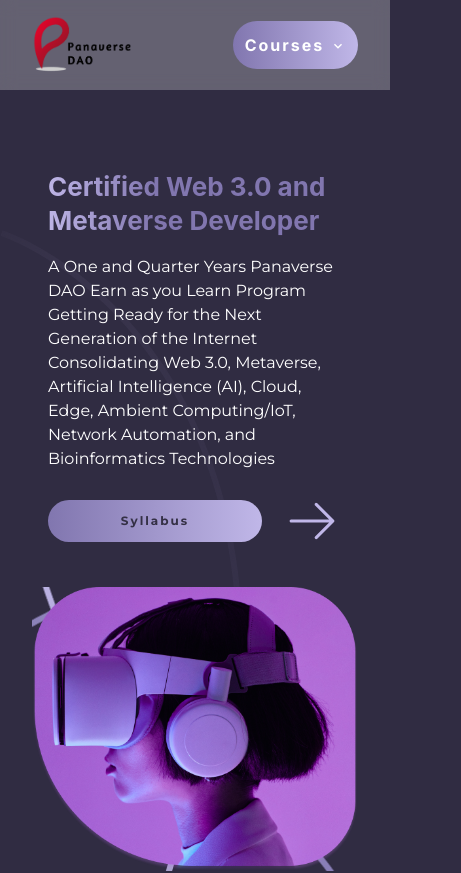
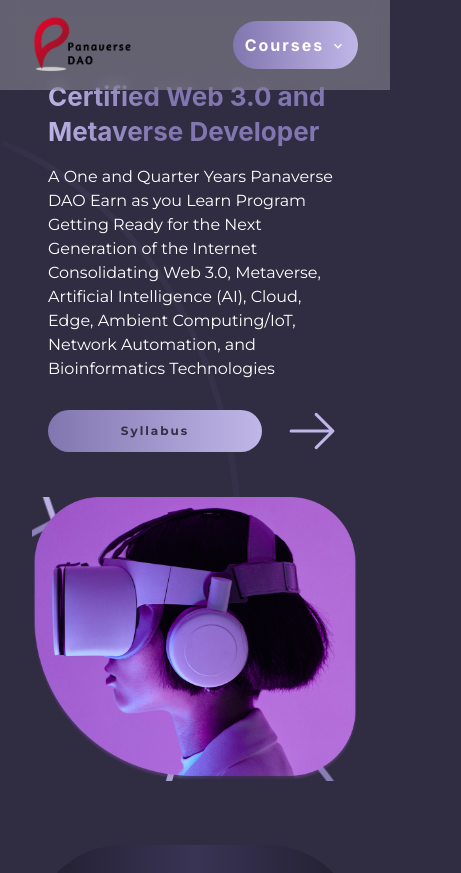
Before and after one commit to hassan-dev51/Assignment01_Nextjs_TodoApp, a Next.js app in the folder panaverse/: page / in a window 390 px wide. Shown: the top 873 px of the page, 461 px wide, since content can reach past the window. Built offline with nearby package versions, Linux system fonts and the light colour scheme.

Commit message:
responsive done

```diff
--- a/panaverse/src/components/Navbar.tsx
+++ b/panaverse/src/components/Navbar.tsx
@@ -30,7 +30,8 @@ const Navbar = () => {
         p="1rem 2rem 1rem 2rem"
         justify="space-between"
         align="center"
-        pos="sticky"
+        pos="fixed"
+        w="100%"
         top="0px"
         style={{ backdropFilter: "blur(8px)" }}
       >
```
